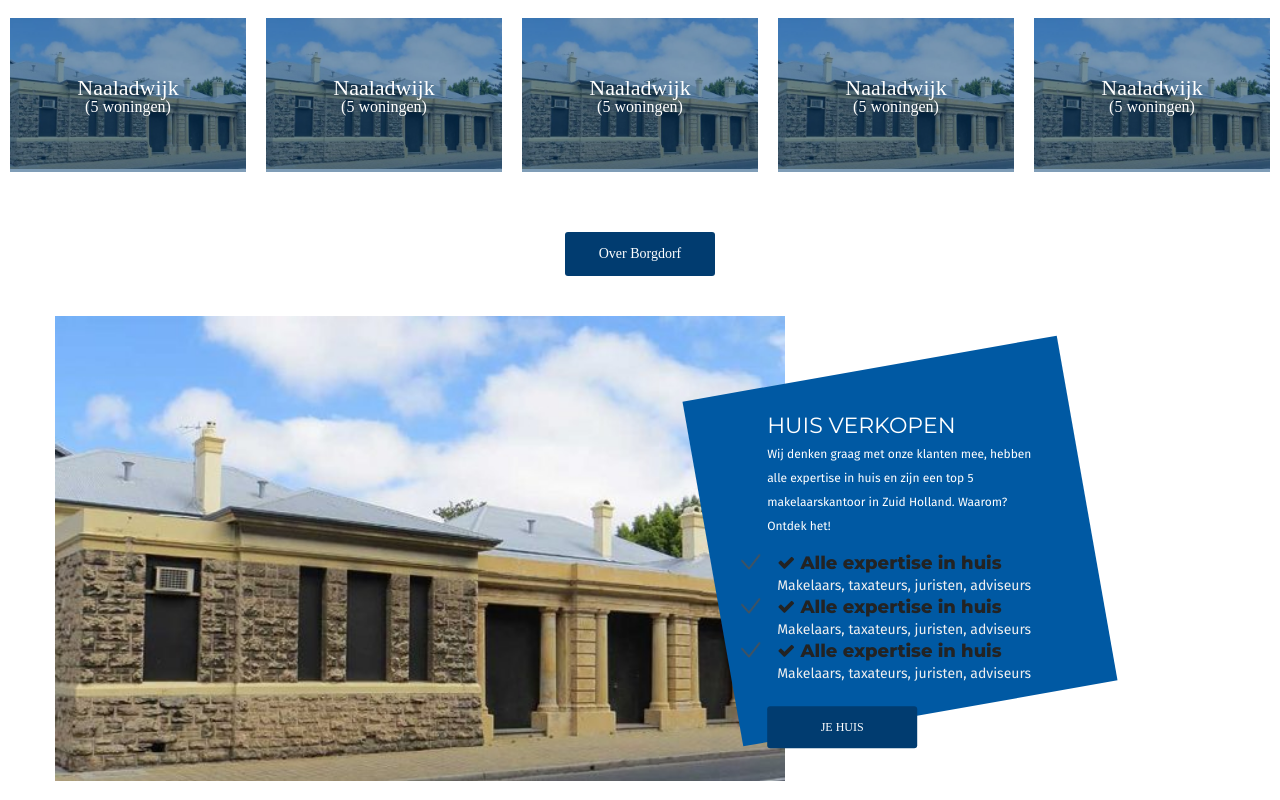
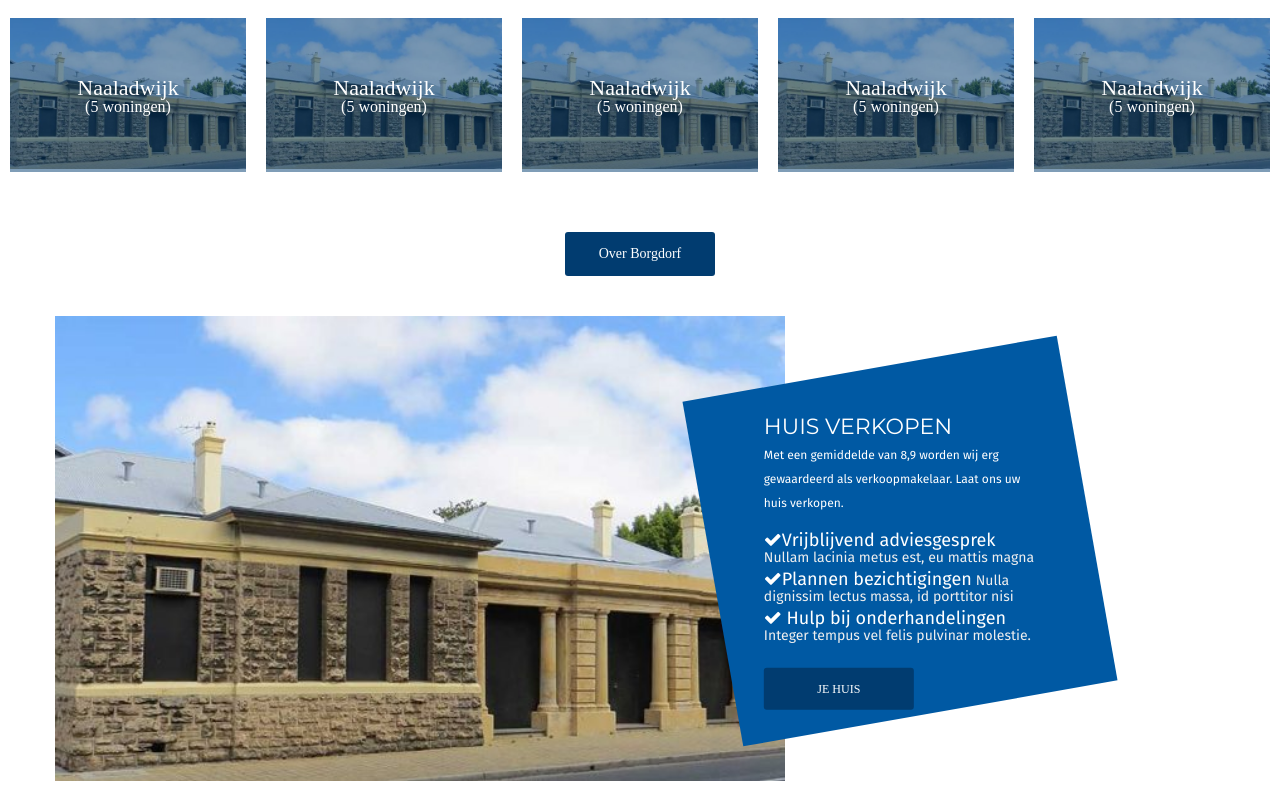
Before and after one commit to erekle1/n-task, a website built with webpack: page index.html in a window 1280 px wide. Shown: the part 1640-2440 px from the top of the page. Built offline with nearby package versions, Linux system fonts and the light colour scheme.

Commit message:
some minor changes

```diff
--- a/index.html
+++ b/index.html
@@ -324,21 +324,20 @@
             <div class="col-md-4 text-content-full">
                 <div class="blue-square-content">
                     <h4>huis verkopen</h4>
-                    <p class="article-body">Wij denken graag met onze klanten mee, hebben alle expertise in huis en zijn
-                        een top 5 makelaarskantoor in Zuid Holland. Waarom? Ontdek het!</p>
+                    <p class="article-body">Met een gemiddelde van 8,9 worden wij erg gewaardeerd als verkoopmakelaar. Laat ons uw huis verkopen.</p>
 
                     <ul class=" description-list">
                         <li>
-                            <span class="main-text"><i class="fa fa-check"></i> Alle expertise in huis</span>
-                            <span class="sub-text">Makelaars, taxateurs, juristen, adviseurs</span>
+                            <span class="main-text"><i class="fa fa-check"></i>Vrijblijvend adviesgesprek</span>
+                            <span class="sub-text">Nullam lacinia metus est, eu mattis magna</span>
                         </li>
                         <li>
-                            <span class="main-text"><i class="fa fa-check"></i> Alle expertise in huis</span>
-                            <span class="sub-text">Makelaars, taxateurs, juristen, adviseurs</span>
+                            <span class="main-text"><i class="fa fa-check"></i>Plannen bezichtigingen</span>
+                            <span class="sub-text">Nulla dignissim lectus massa, id porttitor nisi </span>
                         </li>
                         <li>
-                            <span class="main-text"><i class="fa fa-check"></i> Alle expertise in huis</span>
-                            <span class="sub-text">Makelaars, taxateurs, juristen, adviseurs</span>
+                            <span class="main-text"><i class="fa fa-check"></i> Hulp bij onderhandelingen</span>
+                            <span class="sub-text">Integer tempus vel felis pulvinar molestie.</span>
                         </li>
                     </ul>
                     <a href="#" class="link-verkopen"> JE Huis </a>
--- a/src/scss/modules/_holandia.scss
+++ b/src/scss/modules/_holandia.scss
@@ -429,6 +429,7 @@ form {
 
 .text-content-full .blue-square-content .description-list li {
   margin-bottom: 5px;
+  color:#fff;
 }
 
 .text-content-full .blue-square-content .description-list li span:first-child {
--- a/src/scss/modules/_house-section.scss
+++ b/src/scss/modules/_house-section.scss
@@ -60,6 +60,7 @@
   font-family: 'Montserrat', sans-serif;
 }
 
+.house-description{
   .description-list {
     margin: 0;
     padding: 0;
@@ -81,6 +82,19 @@
       span {
         padding-left: 10px;
       }
+    }
+  }
+}
+
+.blue-square-content{
+
+  ul{
+    li{
+      margin-bottom: 30px;
+    }
+  }
+  .main-text{
+    color:#fff;
+  }
 
 }
-}
```
Also changed, not shown: dist/build.js. Lines whose indentation alone changed are shown as unchanged.
